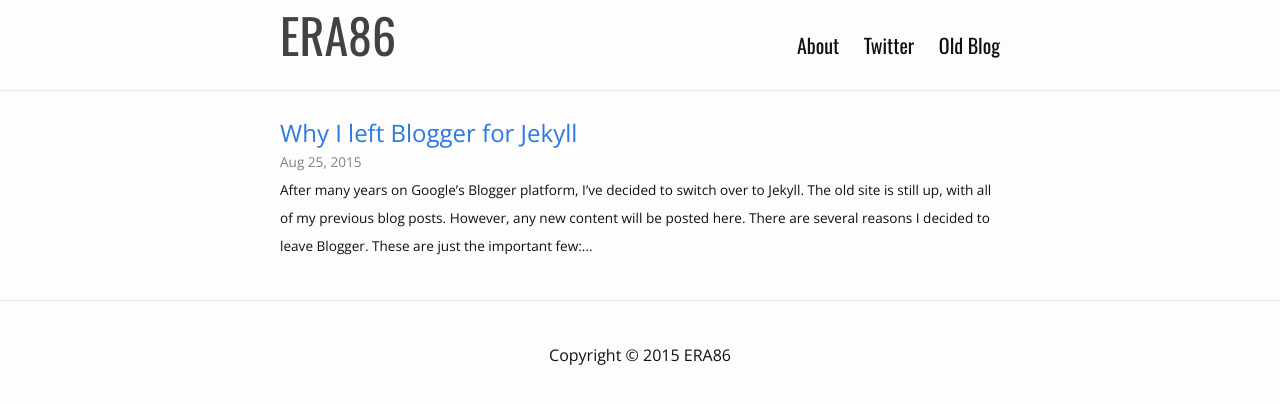
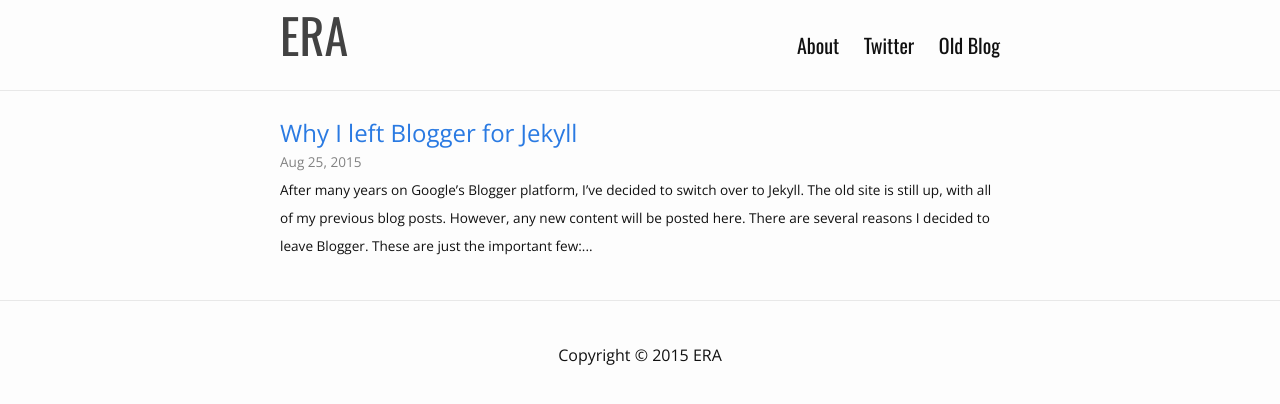
Before and after one commit to era86/era86.github.io, a Jekyll site: the page built from index.html, in a window 1280 px wide. Shown: the top 404 px of the page. Built offline with Jekyll 4.4.1, drawn with Linux system fonts in a browser that asks for light colours.

Commit message:
Change era86 to era

```diff
--- a/_config.yml
+++ b/_config.yml
@@ -1,12 +1,12 @@
 # Site settings
-title: ERA86
+title: ERA
 email: ancheta86@gmail.com
 description: > # this means to ignore newlines until "baseurl:"
   Write an awesome description for your new site here. You can edit this
   line in _config.yml. It will appear in your document head meta (for
   Google search results) and in your feed.xml site description.
 baseurl: "" # the subpath of your site, e.g. /blog/
-url: "http://runtime-era.com" # the base hostname & protocol for your site
+url: "" # the base hostname & protocol for your site
 twitter_username: chedda86
 github_username:  era86
 
--- a/_includes/footer.html
+++ b/_includes/footer.html
@@ -2,6 +2,6 @@
   <div class="wrapper">
     Copyright
     &#169;
-    2015 ERA86
+    2015 ERA
   </div>
 </footer>
```
